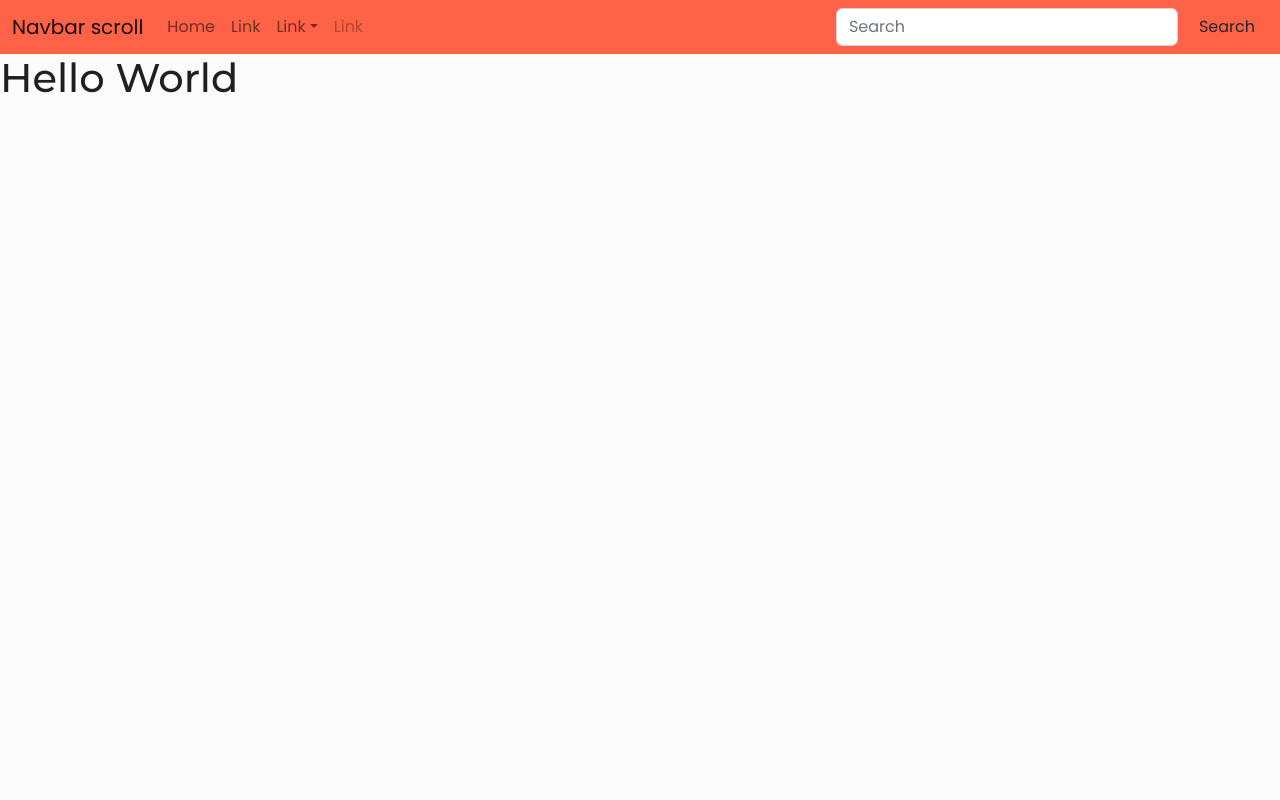
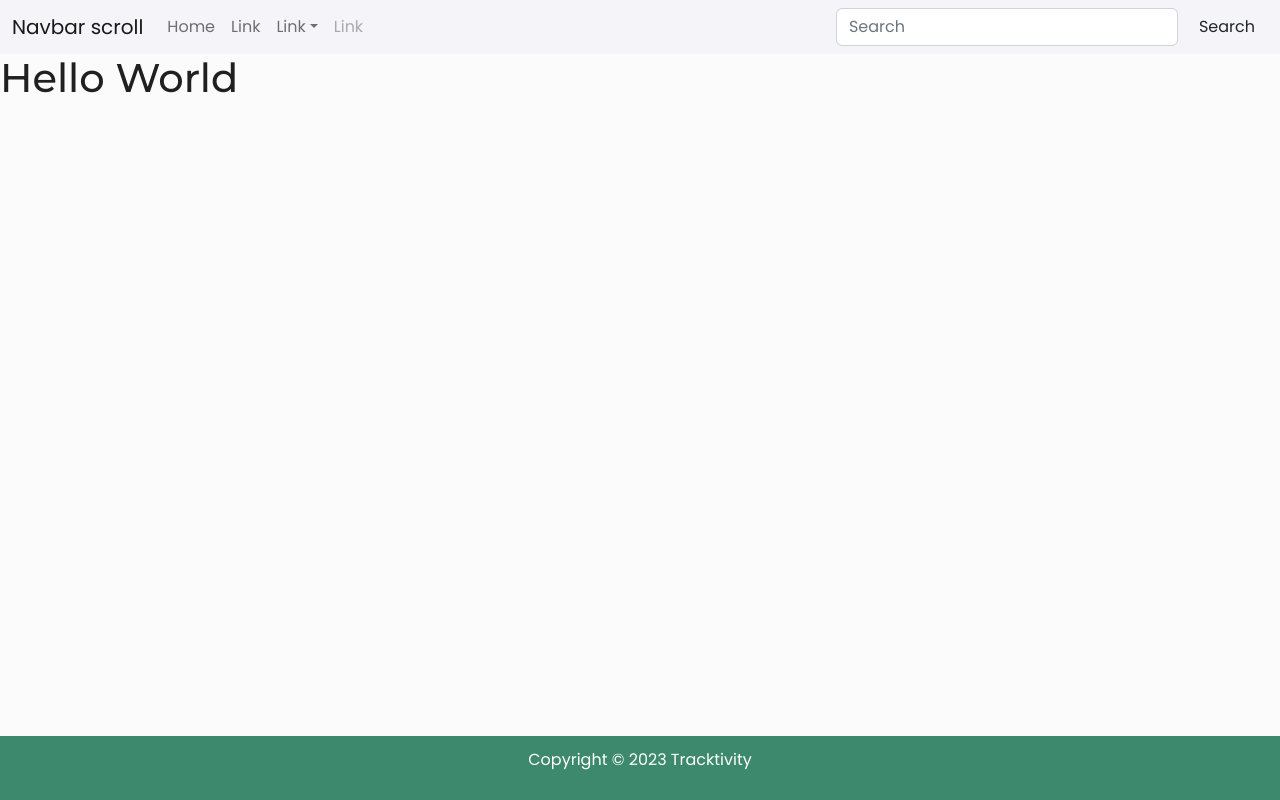
Before and after one commit to denniskjellin/Tracktivity, a React (Create React App) app in the folder frontend/: page / in a window 1280 px wide. Built offline with nearby package versions, Linux system fonts and the light colour scheme.

Commit message:
Created basic navbar and footer component, with my own color styling!

```diff
--- a/frontend/src/App.js
+++ b/frontend/src/App.js
@@ -4,13 +4,20 @@ import 'bootstrap/dist/css/bootstrap.css';
 import "./App.scss";
 import './index.css';
 import Navbar from './components/Navbar';
+import Footer from './components/Footer'
 
 
 function App() {
   return (
     <div className="App">
+      <body class="body-col-main">
       <Navbar></Navbar>
+      <main>
       <h1>Hello World</h1>
+
+      </main>
+      <Footer></Footer>
+      </body>
     </div>
   );
 }
--- a/frontend/src/App.scss
+++ b/frontend/src/App.scss
@@ -30,5 +30,12 @@ body {
     color: #202020;
     background-color: #fbfbfb;
     font-family: 'Poppins', sans-serif;
+    display: flex;
+  flex-direction: column;
+  min-height: 100vh; /* make sure the parent container takes up at least the full height of the viewport */
 
 }
+
+main {
+    flex: 1; /* take up all the remaining space in the parent container */
+  }
--- a/frontend/src/Custom.scss
+++ b/frontend/src/Custom.scss
@@ -3,8 +3,13 @@
 /* make the customizations */
 $theme-colors: (
     "info": tomato,
-    "danger": teal
-);
+    "danger": #264653,
+    "footer-col-main": #3c896d,
+    "nav-col-main": #f4f4f9,
+    "body-col-main": #f5f5f5,
+    "footer-text" : #fff
+
+    );
 
 /* import bootstrap to set changes */
 @import "~bootstrap/scss/bootstrap";
--- /dev/null
+++ b/frontend/src/components/Footer.jsx
@@ -0,0 +1,19 @@
+import { Container, Row, Col } from "react-bootstrap";
+
+const Footer = () => {
+  return (
+    <footer className="bg-footer-col-main py-3">
+      <Container>
+        <Row className="justify-content-center">
+          <Col xs={12} sm={6} md={8} lg={6}>
+            <p className="text-center text-footer-text">
+              Copyright &copy; {new Date().getFullYear()} Tracktivity
+            </p>
+          </Col>
+        </Row>
+      </Container>
+    </footer>
+  );
+};
+
+  export default Footer;
--- a/frontend/src/components/Navbar.jsx
+++ b/frontend/src/components/Navbar.jsx
@@ -7,7 +7,7 @@ import NavDropdown from 'react-bootstrap/NavDropdown';
 
 function NavbarMain() {
   return (
-    <Navbar bg="info" expand="lg">
+    <Navbar bg="nav-col-main" expand="lg">
       <Container fluid>
         <Navbar.Brand href="#">Navbar scroll</Navbar.Brand>
         <Navbar.Toggle aria-controls="navbarScroll" />
```
